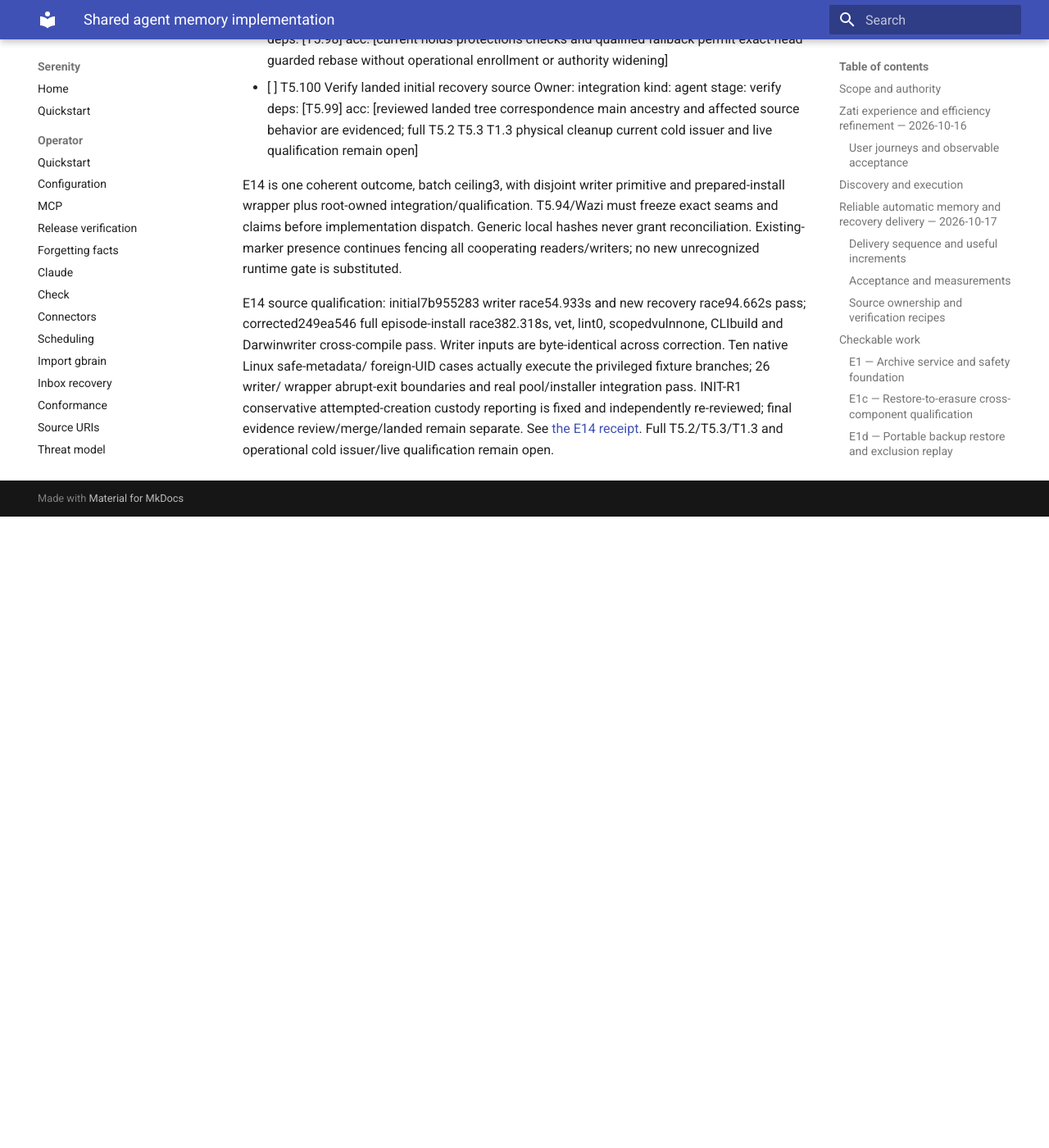
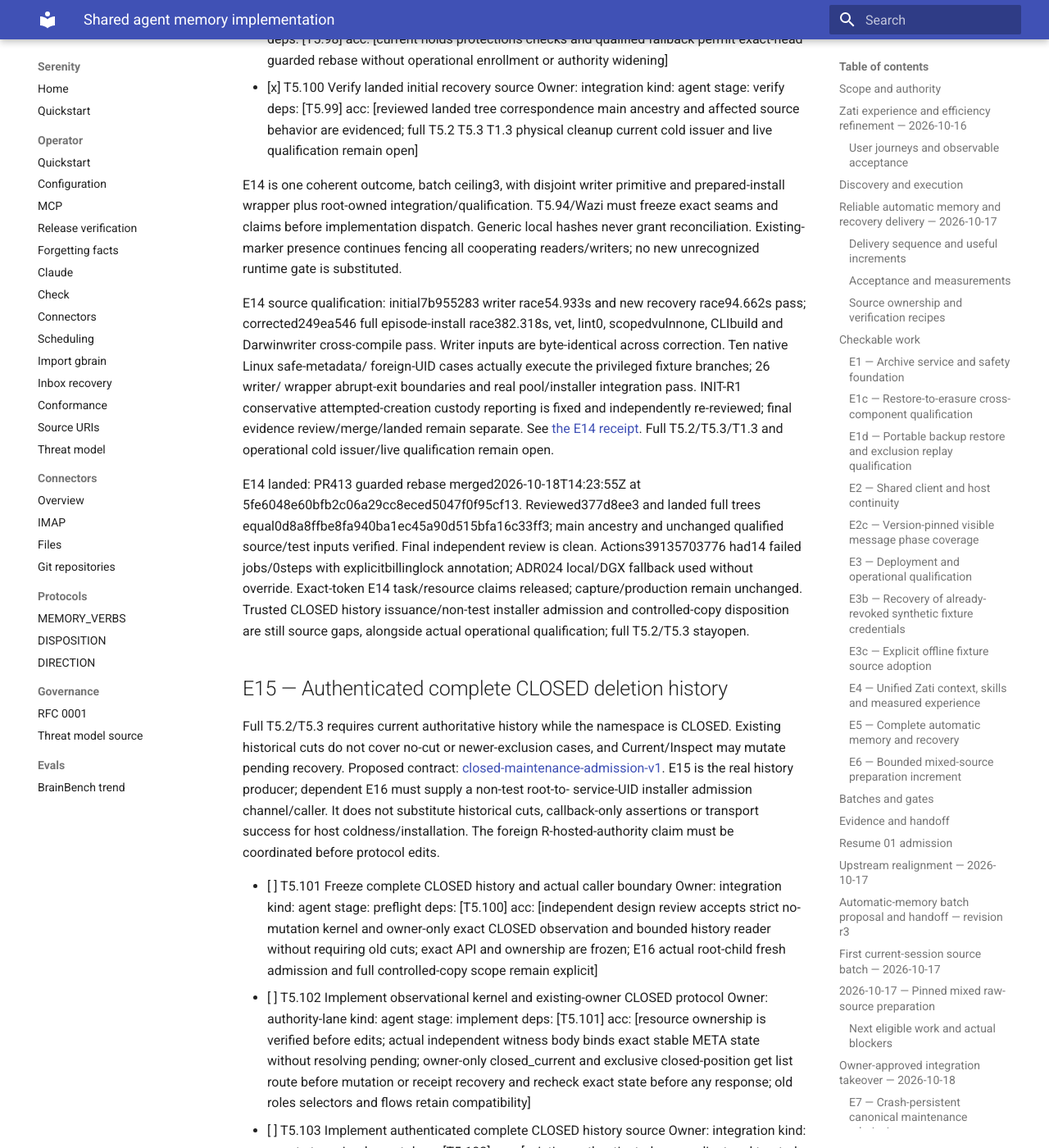
Before and after one commit to sirerun/serenity, an MkDocs documentation site: the page built from docs/plans/shared-agent-memory-implementation-20261016.md, in a window 1280 px wide and 1400 px high, scrolled down 55396 px. Shown: the whole window at 82% size. Built offline with MkDocs 1.6.1 and Material for MkDocs 9.7.7, drawn with Linux system fonts in a browser that asks for light colours; before the commit the page ends 56026 px from its top, so only the background shows below that; some of the changed text lies outside the part shown.

Commit message:
Specify current CLOSED history and dependent installation admission

````diff
--- /dev/null
+++ b/docs/contracts/closed-maintenance-admission-v1.md
@@ -0,0 +1,155 @@
+# CLOSED history and installation admission — proposed v1
+
+Status: API/source design independently reviewed on 2026-10-18; ownership
+coordination and complete Wazi admission precede implementation. No operational permission is granted.
+
+## Required outcome and staged delivery
+
+Full T5.2/T5.3 needs actual current external exclusions and an actual caller, not
+another caller-supplied assertion. E15 supplies authenticated complete current
+CLOSED history using the existing authority owner protocol. Its dependent E16
+must connect the existing root maintenance controller to a service-UID installer
+child with fresh per-phase root custody/history checks. Neither outcome activates
+capture, closes the maintenance marker, disposes of copies or establishes live
+provider/installed-host acceptance. Controlled-copy disposition remains separate.
+
+Existing cuts are historical capabilities. A current CLOSED namespace may have
+no cut; appends after an earlier cut make that cut incomplete. Owner reads of
+expired cuts remain historical reads. Existing live-lease episodemaintenance.Source
+cannot be used as cold authority. Do not restrict the feature to convenient
+existing-cut cases. Freshly ENROLLED is not CLOSED; an empty-history CLOSED test
+must actually prepare/close or otherwise reach CLOSED through the real protocol.
+
+## E15 observational kernel
+
+Add Kernel.ObserveCurrent(context.Context) (Record, error), without changing
+Current's existing mutating reconciliation behavior. ObserveCurrent validates
+context/configuration and performs only bounded reads:
+
+1. Strongly Load META; require found, no Pending, valid revision/tip and configured
+   lineage/table identity. Unknown, missing or unfinished state refuses.
+2. Read the independent witness TIP; require exact equality with META's tip.
+3. Read that exact immutable witness. Enforce the existing 4*MaxBodyBytes bound
+   independently of the provider; verify body SHA, strict witnessRecord decoding,
+   version/sequence/lineage/table/revision and byte-exact stored state. Reuse the
+   existing predecessor sequence/cumulative-byte/bootstrap consistency rules;
+   do not invent restrictions that reject a legitimate restored table lineage.
+4. Strongly Load META and read witness TIP again. Require no Pending and the same
+   revision/state/tip, with identical witness TIP. Return a detached record only
+   after cancellation checks. Do not silently retry against a newer anchor.
+
+Never call Current, Resolve, Apply, receipt recovery, witness Advance, Store
+Complete/Commit/Import, or any provider mutation on this observational path.
+Existing owner Inspect remains potentially mutating through Current; it is not a
+substitute. Pending observations refuse without completing their transaction.
+
+## E15 owner wire and client
+
+Use existing authenticated owner principal, transport and configuration. A
+position pin is a comparison value, never authentication or continuing authority.
+
+```go
+type ClosedPosition struct {
+    Position contracts.JournalPosition `json:"position"`
+    Epoch uint64 `json:"epoch"`
+    Anchor WitnessTip `json:"anchor"`
+}
+func (*Client) ObserveClosed(context.Context) (ClosedPosition, error)
+func (*Client) ClosedReader(ClosedPosition) contracts.JournalObjectReader
+```
+
+Request/Response add optional ClosedPosition pointer (`closed_position`). New
+owner-only `closed_current` accepts no extra fields. Existing get/list accepts
+exactly one selector: lease, reservation, cut OR closed_position. Strictly validate
+nested pins and retain all old field validation and role restrictions.
+
+Route closed_current and closed-position get/list before the existing receipt
+replay and Kernel.Current paths. Require actual state Phase=CLOSED, Lease=nil,
+Prepared=nil and a valid journal position. ACTIVE with an expired lease still
+refuses, as do ENROLLED/PREPARING and mismatched owner identity.
+
+ObserveClosed uses ObserveCurrent, checks CLOSED, then repeats the observation
+and compares the complete position/epoch/anchor before responding. Get/list
+requires exact equality with expected pins before reading and again before any
+response, using boundedReader strict=true. Drift returns no partial page/body.
+Unknown fields, combined selectors, missing/malformed pins and extra mutation
+fields refuse. No persistent CUT, receipt, new bearer token or signing system.
+
+The client validates expected/returned pins and preserves the existing bounded
+reader page/body checks. Cached immutable page bodies are historical data; every
+completed history observation and every future installer admission requires a
+fresh authenticated ObserveClosed equality check. Preserve existing APIs and
+historical cut semantics; runtime principals cannot invoke the new owner route.
+
+The episodemaintenance API adds a distinct CLOSED source, preserving live Source:
+
+```go
+type ClosedAuthority interface {
+    ObserveClosed(context.Context) (authority.ClosedPosition, error)
+    ClosedReader(authority.ClosedPosition) contracts.JournalObjectReader
+}
+type ClosedSource interface { Observe(context.Context) (ClosedSnapshot, error) }
+type ClosedSnapshot struct {
+    Observation contracts.JournalObservation
+    Position authority.ClosedPosition
+    Recheck func(context.Context) error
+}
+func NewClosedSource(ClosedAuthority) (ClosedSource, error)
+```
+
+The existing trusted factory supplies the authenticated capability; this internal
+interface does not authenticate an arbitrary implementation. Nil/typed-nil inputs,
+cancelled contexts and malformed closed positions refuse. Snapshot data is detached
+from the private position used by Recheck; no historical CutID is invented.
+
+A trusted episodemaintenance CLOSED source factory uses the authenticated client,
+ClosedReader and deletion.NewJournalReader(...).Observe to verify ALL current
+history, followed by fresh equality recheck. Its detached snapshot supplies an
+explicit Recheck closure. No arbitrary caller can replace the authenticated
+position/history with a JSON assertion. Recheck never implies host coldness.
+Existing bounds remain: 10,000 generations, 100,000 objects, 64MiB total, 64KiB
+objects and existing bounded pages. Preserve generation seals, empty successors,
+writer identity, full chain/head validation and complete relevant exclusions;
+do not require every active generation to be sealed.
+
+## E16 dependent actual caller contract (not yet API-frozen)
+
+The existing root controller retains authenticated owner configuration and all
+credentials. The service-UID child receives no owner credentials. Existing six
+fixture FDs contain documents/lock probes, not a freshness RPC: never repurpose a
+probe FD. Design a distinct versioned installation-child control channel using
+actual parent lifetime, retained release lock, finite cold custody and authenticated
+E15 history observations. Every ColdAdmission and InitialRecoveryAdmission phase
+must request a fresh parent check, not replay the starting packet.
+
+Bind actual root/runtime/unit/release/config and account/brain/source route,
+operation/header, source/candidate heads, relevant fence history and original/current
+marker observations. Compare complete relevant account/brain exclusions using
+existing two-way matching rules; whole-account/brain deletion refuses. Initial
+recovery additionally needs explicitly authorized reconciliation of unattributed
+intent and fencing of prior workers. Timeouts, cancellation, parent death, channel
+substitution, stale journal/custody or unqualified namespace return no usable
+installation boundary. Keep marker/residual copies on uncertainty.
+
+E16 freezes the exact channel API/caller/installation lifecycle only after E15
+lands. Its acceptance must include actual authenticated server/client, real root
+controller and real UID child across Recover/Install/Resume; callback-only fixtures
+cannot close it. Production installation, finite operational packet/provider
+qualification, physical copy disposition and capture remain separately gated.
+
+## Acceptance and ownership
+
+E15 tests exercise real server/client and deletion reader: CLOSED with no cut and
+empty history; newer exclusions after old cuts; multiple generations; pending
+state with ZERO mutation calls; wrong/missing/restored META/TIP/witness bodies;
+strict witness-state binding; owner/runtime role separation; all non-CLOSED states;
+page/object/final recheck drift; malformed/missing/extra-tail/oversized objects;
+cancellation and detached responses. Existing live/cut/restore tests regress.
+
+The observed R-hosted-authority claim is preserved. Protocol source edits require
+verified resource ownership or explicit nonoverlap/handoff from its trusted owner;
+a stale-looking timestamp or completed unrelated PR is not permission to steal it.
+Root owns the current plan/T5.2/T5.3 preflight; no authority implementation is
+admitted by this document. E15 source scope is exact authority kernel/wire/client
+plus trusted CLOSED history observer and joined tests. E16 actual caller and
+controlled-copy work remain explicit downstream outcomes.
--- a/docs/plans/shared-agent-memory-implementation-20261016.md
+++ b/docs/plans/shared-agent-memory-implementation-20261016.md
@@ -985,8 +985,8 @@
 - [x] T5.96 Integrate admitted prepared-install initial reconciliation  Owner: integration  kind: agent  stage: implement  deps: [T5.94]  acc: [pre-existing complete PreparedRef all copies and entire old canonical runtime index family are checked under locks with no transaction or retained progress; distinct fresh initial admission binds actual original current marker and header; deterministic durable record precedes append survives interruption and remains non-authority; subsequent ordinary Install compatibility and residual state are explicit]
 - [x] T5.97 Qualify full initial failure and caller integration  Owner: integration  kind: agent  stage: verify  deps: [T5.95, T5.96]  acc: [actual writer pool and installer tests cover absent zero partial full sync errors process death record interruption authority expiry A/B ambiguity unsafe metadata changed source index current fences and no-progress fences; no canonical mutation payload-copy disposal or physical-completion claim]
 - [x] T5.98 Independently review initial recovery candidate  Owner: independent-reviewer  kind: agent  stage: review  deps: [T5.97]  acc: [non-author exact base head complete candidate review covers authority predecessor ambiguity crash phases lock and inode custody compatibility source tests and limitations; all findings fixed checked and re-reviewed]
-- [ ] T5.99 Merge reviewed initial recovery source  Owner: integration  kind: agent  stage: merge  deps: [T5.98]  acc: [current holds protections checks and qualified fallback permit exact-head guarded rebase without operational enrollment or authority widening]
-- [ ] T5.100 Verify landed initial recovery source  Owner: integration  kind: agent  stage: verify  deps: [T5.99]  acc: [reviewed landed tree correspondence main ancestry and affected source behavior are evidenced; full T5.2 T5.3 T1.3 physical cleanup current cold issuer and live qualification remain open]
+- [x] T5.99 Merge reviewed initial recovery source  Owner: integration  kind: agent  stage: merge  deps: [T5.98]  acc: [current holds protections checks and qualified fallback permit exact-head guarded rebase without operational enrollment or authority widening]
+- [x] T5.100 Verify landed initial recovery source  Owner: integration  kind: agent  stage: verify  deps: [T5.99]  acc: [reviewed landed tree correspondence main ancestry and affected source behavior are evidenced; full T5.2 T5.3 T1.3 physical cleanup current cold issuer and live qualification remain open]
 
 E14 is one coherent outcome, batch ceiling3, with disjoint writer primitive and
 prepared-install wrapper plus root-owned integration/qualification. T5.94/Wazi
@@ -1004,3 +1004,44 @@
 re-reviewed; final evidence review/merge/landed remain separate. See
 [the E14 receipt](../receipts/2026-10-18-initial-maintenance-recovery.md).
 Full T5.2/T5.3/T1.3 and operational cold issuer/live qualification remain open.
+
+E14 landed: PR413 guarded rebase merged2026-10-18T14:23:55Z at
+5fe6048e60bfb2c06a29cc8eced5047f0f95cf13. Reviewed377d8ee3 and landed full
+trees equal0d8a8ffbe8fa940ba1ec45a90d515bfa16c33ff3; main ancestry and unchanged
+qualified source/test inputs verified. Final independent review is clean.
+Actions39135703776 had14 failed jobs/0steps with explicitbillinglock annotation;
+ADR024 local/DGX fallback used without override. Exact-token E14 task/resource
+claims released; capture/production remain unchanged. Trusted CLOSED history
+issuance/non-test installer admission and controlled-copy disposition are still
+source gaps, alongside actual operational qualification; full T5.2/T5.3 stayopen.
+
+## E15 — Authenticated complete CLOSED deletion history
+
+Full T5.2/T5.3 requires current authoritative history while the namespace is
+CLOSED. Existing historical cuts do not cover no-cut or newer-exclusion cases,
+and Current/Inspect may mutate pending recovery. Proposed contract:
+[closed-maintenance-admission-v1](../contracts/closed-maintenance-admission-v1.md).
+E15 is the real history producer; dependent E16 must supply a non-test root-to-
+service-UID installer admission channel/caller. It does not substitute historical
+cuts, callback-only assertions or transport success for host coldness/installation.
+The foreign R-hosted-authority claim must be coordinated before protocol edits.
+
+- [ ] T5.101 Freeze complete CLOSED history and actual caller boundary  Owner: integration  kind: agent  stage: preflight  deps: [T5.100]  acc: [independent design review accepts strict no-mutation kernel and owner-only exact CLOSED observation and bounded history reader without requiring old cuts; exact API and ownership are frozen; E16 actual root-child fresh admission and full controlled-copy scope remain explicit]
+- [ ] T5.102 Implement observational kernel and existing-owner CLOSED protocol  Owner: authority-lane  kind: agent  stage: implement  deps: [T5.101]  acc: [resource ownership is verified before edits; actual independent witness body binds exact stable META state without resolving pending; owner-only closed_current and exclusive closed-position get list route before mutation or receipt recovery and recheck exact state before any response; old roles selectors and flows retain compatibility]
+- [ ] T5.103 Implement authenticated complete CLOSED history source  Owner: integration  kind: agent  stage: implement  deps: [T5.102]  acc: [existing authenticated owner client and trusted CLOSED source verify full bounded deletion history against exact current position epoch witness anchor with detached snapshot and fresh recheck; no cut or live lease required and no host coldness authority is invented]
+- [ ] T5.104 Qualify joined CLOSED current-history source  Owner: integration  kind: agent  stage: verify  deps: [T5.103]  acc: [real server client observer tests cover no-cut empty CLOSED newer exclusions historical expired cuts generations zero-mutation pending and state witness mismatch restored metadata role and phase refusal strict bounds missing malformed extra-tail objects paging and final drift cancellation; existing authority and maintenance regressions race static and Wazi pass]
+- [ ] T5.105 Independently review CLOSED history candidate  Owner: independent-reviewer  kind: agent  stage: review  deps: [T5.104]  acc: [non-author exact complete base head review covers actual auth path kernel provider mutation counters data bounds complete history freshness downstream limits and all source evidence; findings fixed verified and re-reviewed]
+- [ ] T5.106 Merge reviewed CLOSED history source  Owner: integration  kind: agent  stage: merge  deps: [T5.105]  acc: [current exact head base holds protections required checks or qualified fallback allow guarded rebase without operational deployment or permission widening]
+- [ ] T5.107 Verify landed CLOSED history source  Owner: integration  kind: agent  stage: verify  deps: [T5.106]  acc: [reviewed landed tree equality main ancestry and affected source behavior evidenced; dependent E16 actual custody admission caller controlled copies full T5.2 T5.3 and live qualification remain open]
+
+E15 batch ceiling3: one authority kernel/wire/client owner and one CLOSED source
+owner with root-owned joined acceptance; resource/claims/Wazi/design gate precede
+implementation. Existing SDK/auth/authority infrastructure is reused. No provider
+mutation, live inspection, enrollment or installation is authorized by this plan.
+
+E15 design review accepts the complete current CLOSED observational producer,
+exact API and downstream actual-caller separation. Current resource read confirms
+R-hosted-authority=e3fdea936bf4432ecd08386facb833ceefa2ab0c, held for episode
+subject validation/gateway rollout (PR391 merged2026-10-16). The claim remains
+preserved; prior merge/timestamp does not establish ownership handoff. T5.101
+ownership admission stays open and protocol implementation has not started.
````
